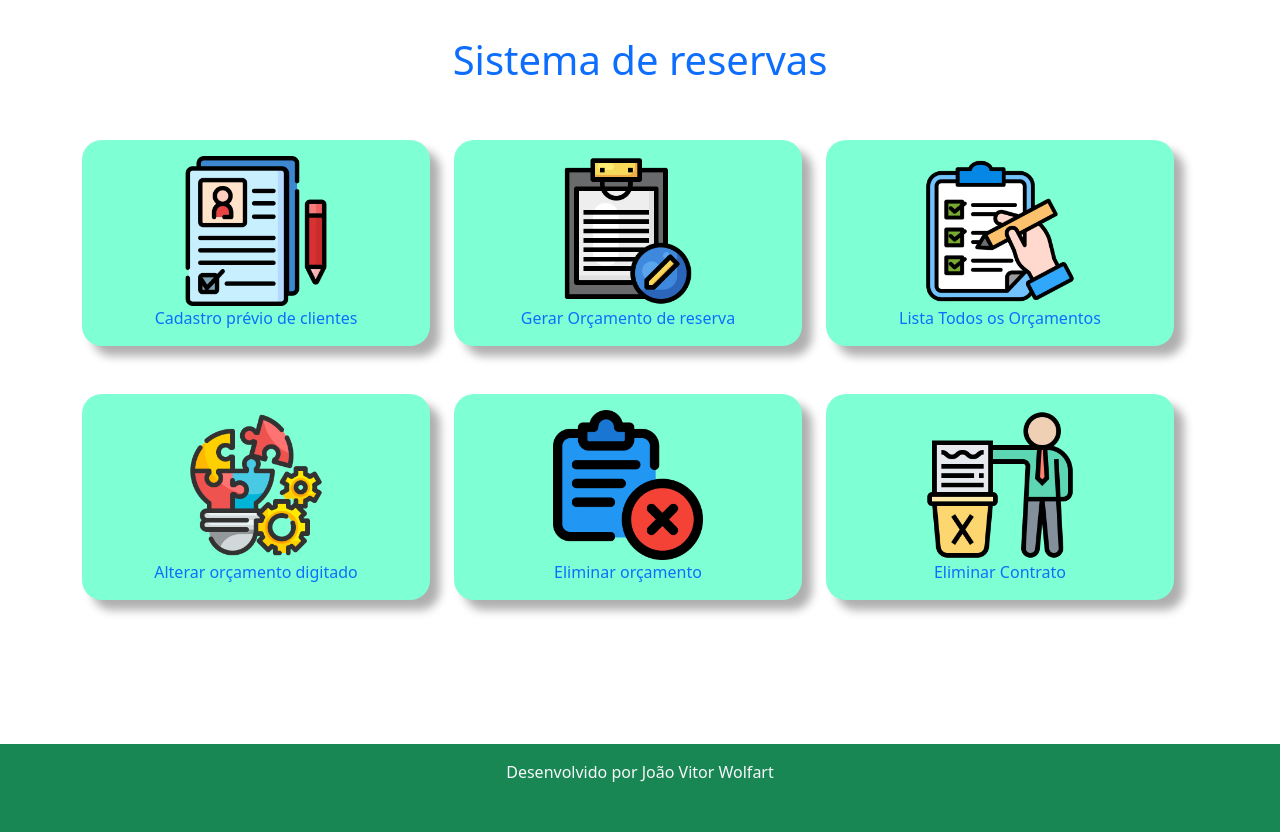
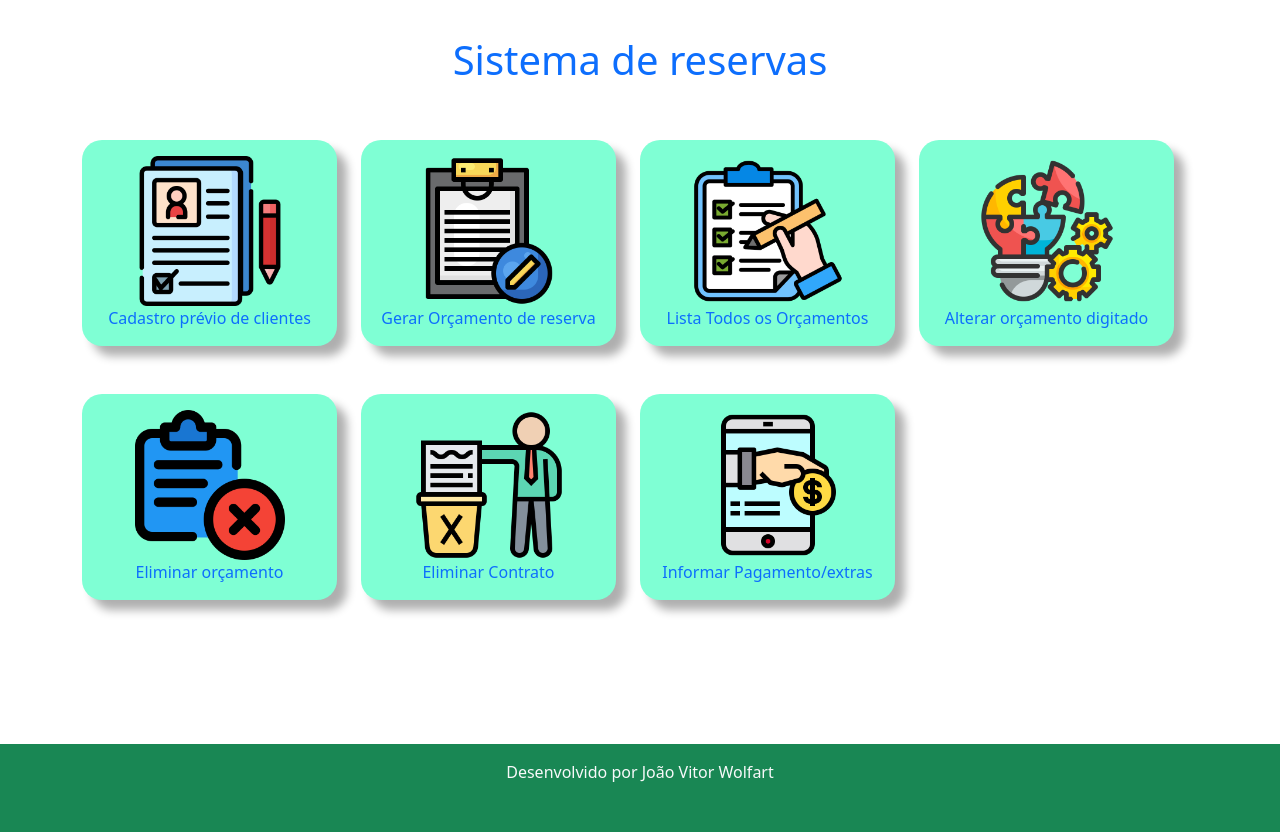
Before and after one commit to JVwolfart/RESERVAS, a Django app: page /reservas/ in a window 1280 px wide. Shown: the part 150-982 px from the top of the page. Run offline with Django 4.2, Linux system fonts and the light colour scheme; a user stored in the database is signed in; some libraries are stand-ins or nearby versions.

Commit message:
paginação da lista contratos, icone tela inicial lista contatos

```diff
--- a/reservas/templates/index.html
+++ b/reservas/templates/index.html
@@ -19,7 +19,7 @@ Home
 <div class="row">
     <div class="row py-5">
 
-        <div class="col-md-4 col-6 mb-5">
+        <div class="col-md-3 col-6 mb-5">
 
             <div style="box-shadow: 10px 10px 10px rgb(175, 175, 175); background-color:aquamarine; border-radius: 20px;" class="py-3 px-3 text-center">
                 <a href="{% url 'clientes'%}" style="text-decoration:none">
@@ -29,7 +29,7 @@ Home
                 </a>
             </div>
         </div>
-        <div class="col-md-4 col-6 mb-5">
+        <div class="col-md-3 col-6 mb-5">
             <div style="box-shadow: 10px 10px 10px rgb(175, 175, 175); background-color:aquamarine; border-radius: 20px;" class="py-3 px-3 text-center">
                 <a href="{% url 'gera_orcamento'%}"style="text-decoration:none">
                     <img src="{% static 'img/gerar_orcamento.png'%}" style="width:150px; height: 150px;">
@@ -38,7 +38,7 @@ Home
                 </a>
             </div>
         </div>
-        <div class="col-md-4 col-6 mb-5">
+        <div class="col-md-3 col-6 mb-5">
             <div style="box-shadow: 10px 10px 10px rgb(175, 175, 175); background-color:aquamarine; border-radius: 20px;" class="py-3 px-3 text-center">
                 <a href="{% url 'lista_orçamentos_geral'%}"style="text-decoration:none">
                     <img src="{% static 'img/listar_orcamentos.png'%}" style="width:150px; height: 150px;">
@@ -47,7 +47,7 @@ Home
                 </a>
             </div>
         </div>
-        <div class="col-md-4 col-6 mb-5">
+        <div class="col-md-3 col-6 mb-5">
             <div style="box-shadow: 10px 10px 10px rgb(175, 175, 175); background-color:aquamarine; border-radius: 20px;" class="py-3 px-3 text-center">
                 <a href="{% url 'lista_alterar_orcamento'%}"style="text-decoration:none">
                     <img src="{% static 'img/alterar_orcamento.png'%}" style="width:150px; height: 150px;">
@@ -57,7 +57,7 @@ Home
             </div>
         </div>
 
-        <div class="col-md-4 col-6 mb-5">
+        <div class="col-md-3 col-6 mb-5">
             <div style="box-shadow: 10px 10px 10px rgb(175, 175, 175); background-color:aquamarine; border-radius: 20px;" class="py-3 px-3 text-center">
                 <a href="{% url 'lista_eliminar_orcamento'%}"style="text-decoration:none">
                     <img src="{% static 'img/eliminar_orcamento.png'%}" style="width:150px; height: 150px;">
@@ -67,7 +67,7 @@ Home
             </div>
         </div>
 
-        <div class="col-md-4 col-6 mb-5">
+        <div class="col-md-3 col-6 mb-5">
             <div style="box-shadow: 10px 10px 10px rgb(175, 175, 175); background-color:aquamarine; border-radius: 20px;" class="py-3 px-3 text-center">
                 <a href="{% url 'lista_eliminar_contrato'%}"style="text-decoration:none">
                     <img src="{% static 'img/eliminar_contrato.png'%}" style="width:150px; height: 150px;">
@@ -77,6 +77,16 @@ Home
             </div>
         </div>
 
+        <div class="col-md-3 col-6 mb-5">
+            <div style="box-shadow: 10px 10px 10px rgb(175, 175, 175); background-color:aquamarine; border-radius: 20px;" class="py-3 px-3 text-center">
+                <a href="{% url 'lista_confirmar_orcamento'%}"style="text-decoration:none">
+                    <img src="{% static 'img/icone_pagamento.png'%}" style="width:150px; height: 150px;">
+                    <br>
+                    Informar Pagamento/extras
+                </a>
+            </div>
+        </div>
+
     </div>
 
 </div>
--- a/reservas/views.py
+++ b/reservas/views.py
@@ -1918,8 +1918,8 @@ def lista_confirmar_orcamento(request):
     paginator = Paginator(orcamentos, 10)
     page = request.GET.get('p')
     orcamentos = paginator.get_page(page)
-    orcamentos = zip(orcamentos, saldos)
-    return render(request, "lista_confirmar_orcamento.html", {"orcamentos": orcamentos})
+    orcamentos_saldos = zip(orcamentos, saldos)
+    return render(request, "lista_confirmar_orcamento.html", {"orcamentos": orcamentos,"orcamentos_saldos":orcamentos_saldos})
 
 @login_required(login_url="login")
 def registrar_pagamento(request, id):
```
Also changed, not shown: reservas/templates/lista_confirmar_orcamento.html (+4 -4 lines), db.sqlite3, templates/static/img/icone_pagamento.png (added).
